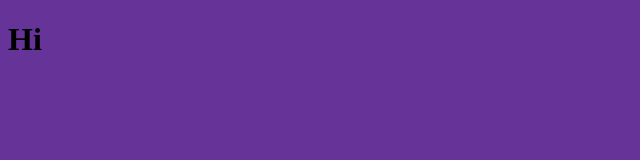
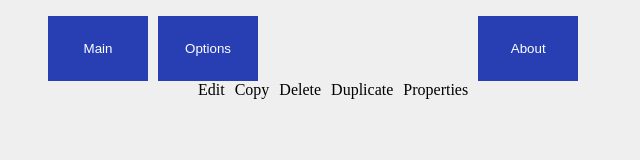
Before and after one commit to JAlblas/odin-dropdown-menu, a website built with webpack: page src/template.html in a window 1280 px wide. Shown: the whole page, without its empty margins (0-640 px from the left). Built offline with nearby package versions, Linux system fonts and the light colour scheme.

Commit message:
Initial structure and styling of project

```diff
--- a/src/style.css
+++ b/src/style.css
@@ -1,4 +1,35 @@
 /* styles.css */
 body {
-  background-color: rebeccapurple;
+  background-color: #efefef;
+  color: #fff;
 }
+
+.menu {
+  width: 500px;
+}
+
+.menu ul {
+  list-style: none;
+  display: flex;
+  gap: 10px;
+}
+
+.menu-item {
+  flex: 1;
+}
+
+.menu-item button {
+  padding: 25px 10px;
+  border: none;
+  background-color: rgb(40, 63, 179);
+  color: #fff;
+  width: 100px;
+}
+
+.menu ul {
+  display: flex;
+}
+
+.dropdown-content {
+  color: #000;
+}
--- a/src/template.html
+++ b/src/template.html
@@ -6,6 +6,30 @@
     <title>Dropdown</title>
   </head>
   <body>
-    <h1>Hi</h1>
+    <nav class="menu">
+        <ul>
+            <li class="menu-item">
+                <button>Main</button>
+            </li>
+            <li class="menu-item">
+                <div class="dropdown-menu">
+                    <button class="dropdown-button">Options</button>
+                    <div class="dropdown-content">
+                      <ul>
+                        <li>Edit</li>
+                        <li>Copy</li>
+                        <li>Delete</li>
+                        <li>Duplicate</li>
+                        <li>Properties</li>
+                      </ul>
+                </div>
+            </li class="menu-item">
+            <li class="menu-item">
+                <button>About</button>
+            </li>
+        </ul>
+    </nav>
+
+
   </body>
 </html>
```
